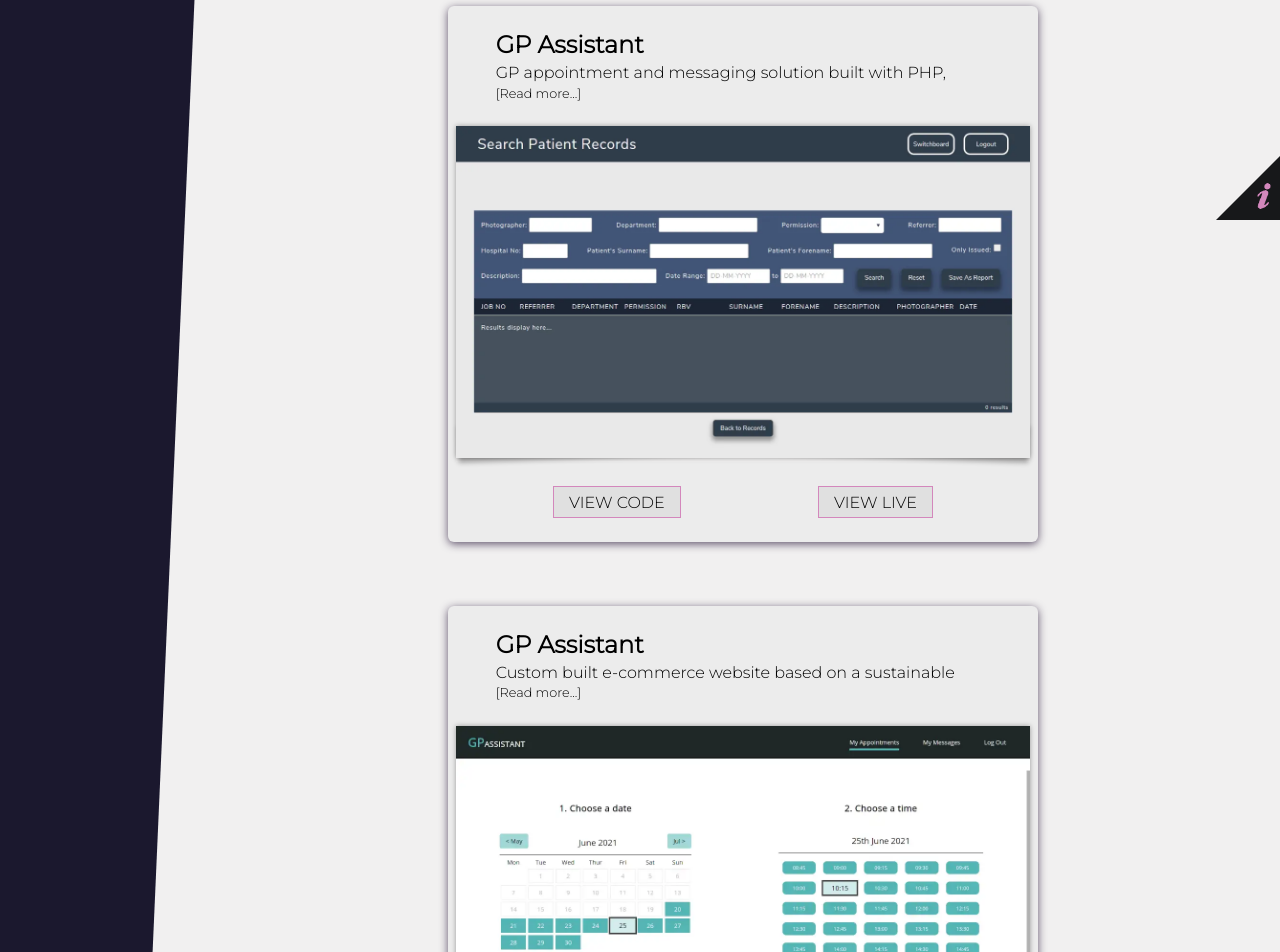
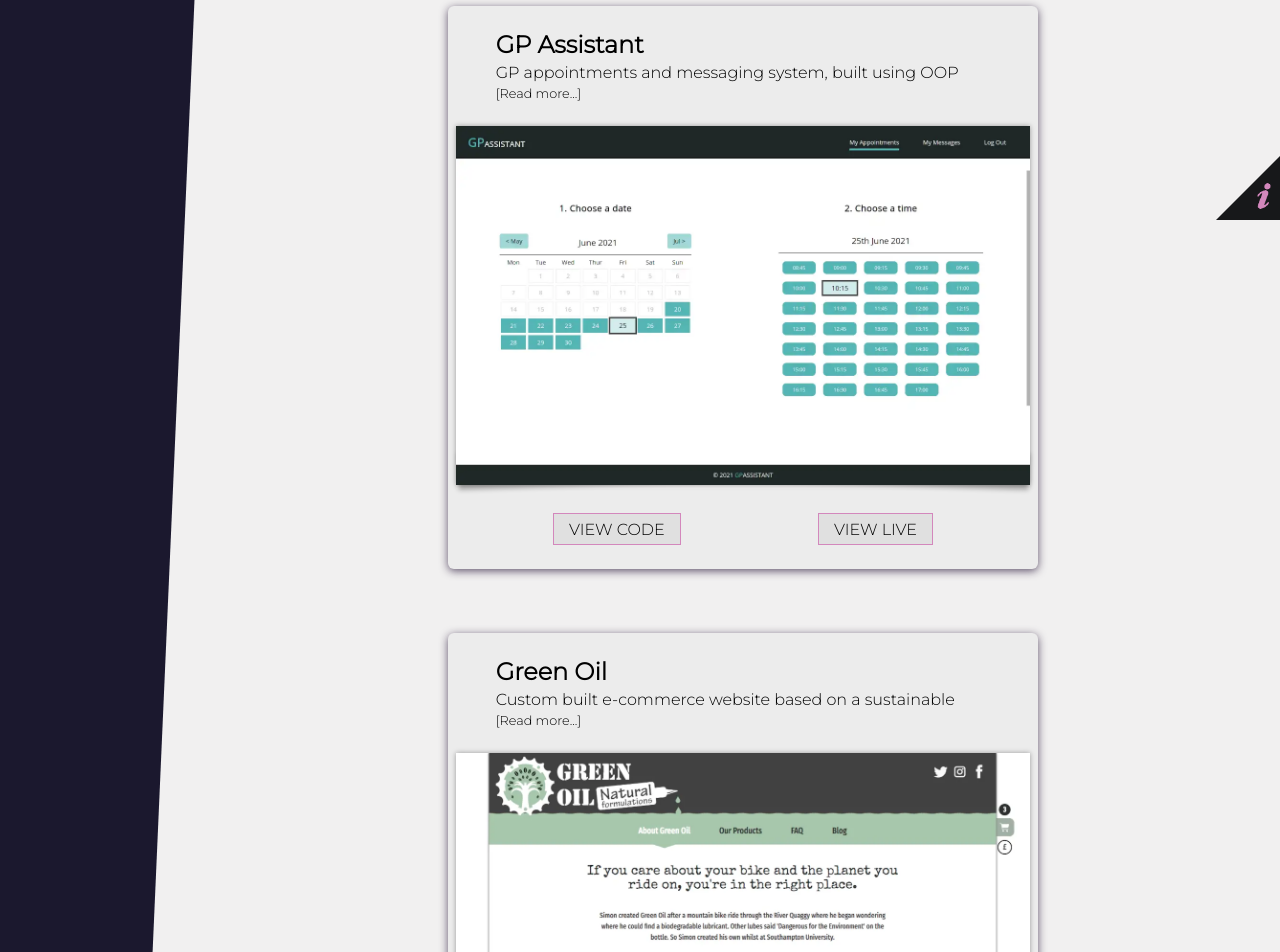
Before and after one commit to NixMichael/portfolio-vue, a Vue app: page / in a window 1280 px wide. Shown: the part 580-1532 px from the top of the page. Built offline with nearby package versions, Linux system fonts and the light colour scheme; a web font is replaced by a local one.

Commit message:
Updated links and file names

```diff
--- a/src/views/Projects.vue
+++ b/src/views/Projects.vue
@@ -29,47 +29,19 @@
                 <h3>GP Assistant</h3>
                 <div class='description' data-simplebar data-simplebar-auto-hide="false">
                     <p>
-                        GP appointment and messaging solution built with PHP, Javascript and jQuery.
+                        GP appointments and messaging system, built using OOP PHP.
                     </p>
                     <p>
-                        This website uses PDO to connect to a MySQL database in order to fetch, update and store user login details as well as their appointment bookings and correspondence with their GP.
+                        Based on an existing GP system, I wanted to create a similar system but with a better user experience.
+                    </p>
+                    <p>
+                        Patients are able to log in to the system to book and cancel appointments, as well have discussions with their GP without having to attend the surgery.
                     </p>
                 </div>
             </div>
             <div class='image-container' id='gp-assistant' @click='showImage($event.currentTarget.id)'>
                 <img
-                :srcset="require('@/assets/images/project-images/record-keeper/record-keeper-700px.webp') + ' 700w, ' +
-                require('@/assets/images/project-images/record-keeper/record-keeper-1200px.webp') + ' 1200w'"
-                :src="require('@/assets/images/project-images/record-keeper/record-keeper-700px.png')"
-                alt='database built with ReactJS and Postgresql' width='100%'
-                />
-            </div>
-            <div class='project-links'>
-                <a target='_blank' href="https://github.com/c0llid3r/gpassistant">VIEW CODE</a>
-                <a target='_blank' href="serene-hollows-39973.herokuapp.com/">VIEW LIVE</a>
-            </div>
-        </div>
-
-        <div class='fader'>
-            <div class='project-description'>
-                <h3>GP Assistant</h3>
-                <div class='description' data-simplebar data-simplebar-auto-hide="false">
-                    <p>
-                        Custom built e-commerce website based on a sustainable bicycle oil company, using a PayPal payment API.
-                    </p>
-                    <p>
-                        I visited Green Oil's website whilst looking for eco friendly oil for maintaining my bike.
-                        I saw it was in need of a redesign and decided it would make for an interesting VueJS project.
-                    </p>
-                    <p>
-                        Building this website gave me great insight into integrating payment methods, using PayPal on this occasion. I also added the option to toggle between Pounds Sterling and Euros currencies.
-                    </p>
-                </div>
-            </div>
-            <div class='image-container' id='gp-assistant' @click='showImage($event.currentTarget.id)'>
-                <img
-                :srcset="require('@/assets/images/project-images/gp-assistant/gp-assistant-700px.webp') + ' 700w, '
-                 + require('@/assets/images/project-images/gp-assistant/gp-assistant-1200px.webp') + ' 1200w '"
+                :srcset="require('@/assets/images/project-images/gp-assistant/gp-assistant-700px.webp') + ' 700w, ' + require('@/assets/images/project-images/gp-assistant/gp-assistant-1200px.webp') + ' 1200w '"
                 :src="require('@/assets/images/project-images/gp-assistant/gp-assistant-700px.png')"
                 alt='e-commerce website with PayPal integration' />
 
```
Also changed, not shown: 1 other file (tests, documents, lock files or other folders).
